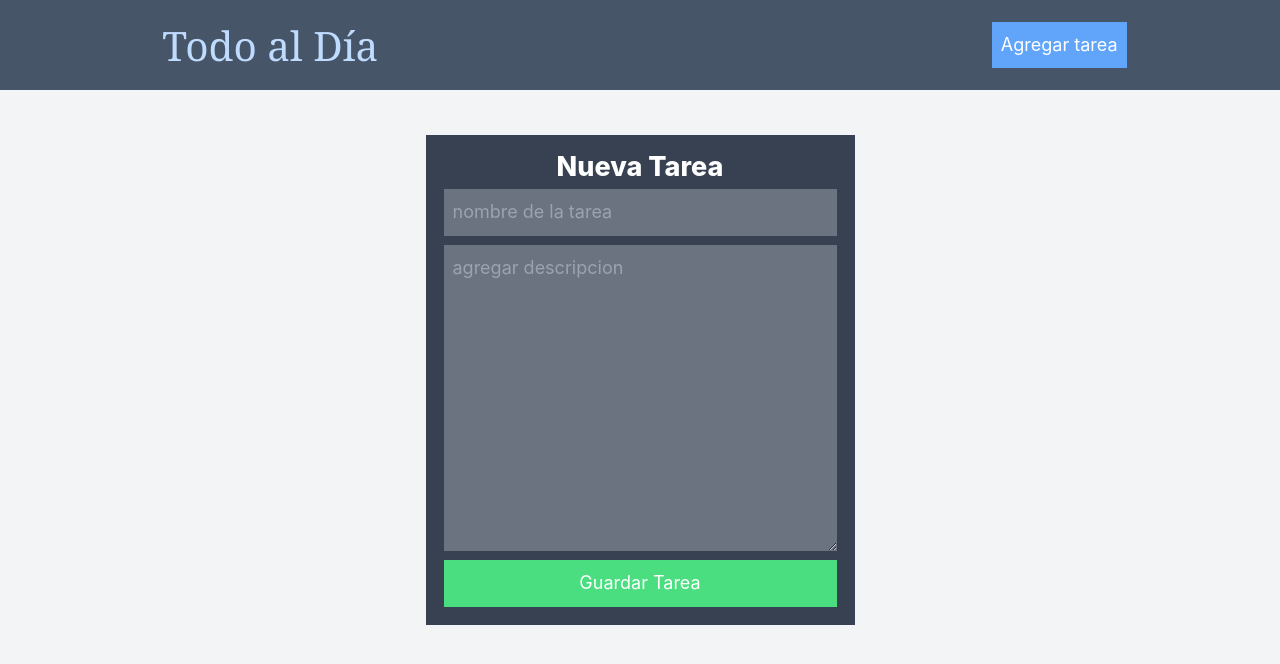
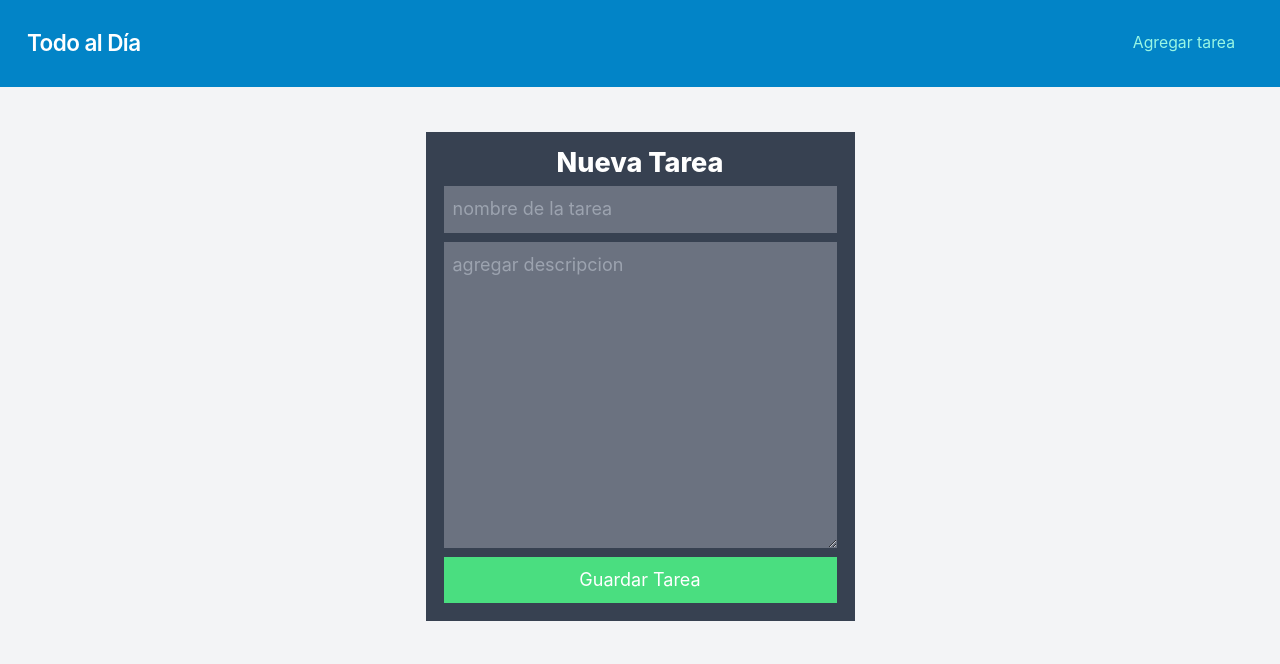
Before and after one commit to MiJaZu/my-next-blog, a Next.js app: page /todo/new in a window 1280 px wide. Shown: the top 664 px of the page. Built offline with nearby package versions, Linux system fonts and the light colour scheme.

Commit message:
improved the design of the todo page

```diff
--- a/components/taskcard.tsx
+++ b/components/taskcard.tsx
@@ -1,4 +1,5 @@
 import { Task } from "@/models/task";
+import { FaTrash, FaEdit } from "react-icons/fa";
 
 type TaskCardProps = {
   task: Task;
@@ -12,25 +13,28 @@ export default function TaskCard({
   deleteTask,
 }: TaskCardProps) {
   return (
-    <div className="flex justify-center text-white bg-slate-400 w-2/4 m-2 p-2 max-md:w-full h-32">
-      <div className="w-3/4">
-        <h2 className="text-center">{task.title}</h2>
-        <p>{task.description}</p>
+    <div className=" w-3/4 mx-auto m-3 bg-white rounded-xl shadow-md overflow-hidden p-4 md:min-w-30">
+      <div className="flex flex-row m-1">
+        <h1 className="block mt-1 text-lg leading-tight font-medium text-black hover:underline w-3/4">
+          {task.title}
+        </h1>
+        <div className="flex justify-around gap-1 text-white w-1/4">
+          <button
+            className="hover:bg-green-400 bg-green-600 p-1 rounded w-6 h-6"
+            onClick={() => editTask(task)}
+          >
+            <FaEdit />
+          </button>
+          <button
+            className="hover:bg-red-400 bg-red-600 p-1 rounded w-6 h-6"
+            onClick={() => deleteTask(task)}
+          >
+            <FaTrash />
+          </button>
+        </div>
       </div>
-      <div className="flex flex-col justify-center items-center w-1/4 max-md:w-3/1">
-        <button
-          className="hover:bg-red-600 bg-red-400 p-1 w-2/3 m-1 max-md:w-full"
-          onClick={() => deleteTask(task)}
-        >
-          Eliminar
-        </button>
-        <button
-          className="hover:bg-green-600 bg-green-400 p-1 w-2/3 m-1 max-md:w-full"
-          onClick={() => editTask(task)}
-        >
-          Editar
-        </button>
-      </div>
+      <hr />
+      <p className="mt-2 text-slate-500">{task.description}</p>
     </div>
   );
 }
--- a/components/todonavbar.tsx
+++ b/components/todonavbar.tsx
@@ -1,28 +1,29 @@
 import Link from "next/link";
-import { useRouter } from "next/navigation";
-
-import styles from "./todonavbar.module.css";
+import React from "react";
 
 export default function TodoNavBar() {
-  const router = useRouter();
-
   return (
-    <nav className="flex justify-around items-center h-20 bg-slate-600 text-white">
-      <h1 className={`font-serif text-4xl p-2 w-30 m-1 hover:animate-bounce`}>
+    <nav className="flex items-center justify-between flex-wrap bg-sky-600 p-6">
+      <div className="flex items-center flex-shrink-0 mr-6">
         <Link
-          className="no-underline hover:no-underline focus:no-underline text-blue-200"
+          className="text-white no-underline focus:no-underline hover:no-underline hover:animate-bounce"
           href={"/todo/home"}
         >
-          Todo al Día
+          <span className="font-semibold text-xl tracking-tight">
+            Todo al Día
+          </span>
         </Link>
-      </h1>
-      <h1></h1>
-      <button
-        className="hover:bg-blue-600 bg-blue-400 p-2 w-30 m-1"
-        onClick={() => router.push("/todo/new")}
-      >
-        Agregar tarea
-      </button>
+      </div>
+      <div className="block">
+        <div className="text-sm lg:flex-grow">
+          <Link
+            href="/todo/new"
+            className="block mt-4 lg:inline-block lg:mt-0 text-teal-200 hover:text-white mr-4"
+          >
+            Agregar tarea
+          </Link>
+        </div>
+      </div>
     </nav>
   );
 }
--- a/context/taskprovider.tsx
+++ b/context/taskprovider.tsx
@@ -54,7 +54,7 @@ export default function TaskProvider({ children }: TaskProviderProps) {
     <TaskContext.Provider value={{ tasks, createTask, editTask, deleteTask }}>
       {children}
       <ToastContainer
-        position="top-right"
+        position="top-left"
         autoClose={5000}
         hideProgressBar={false}
         newestOnTop={false}
--- a/package.json
+++ b/package.json
@@ -14,6 +14,7 @@
     "react": "18.2.0",
     "react-dom": "18.2.0",
     "react-hook-form": "^7.43.9",
+    "react-icons": "^4.8.0",
     "react-toastify": "^9.1.3",
     "remark": "^14.0.2",
     "remark-html": "^15.0.2",
--- a/pages/todo/home.tsx
+++ b/pages/todo/home.tsx
@@ -18,9 +18,9 @@ export default function TodoHome() {
   };
 
   return (
-    <div className="h-screen bg-gray-100">
+    <div className="min-h-screen bg-gray-100">
       <TodoNavBar></TodoNavBar>
-      <div className="flex justify-center">
+      <div className="flex flex-col lg:grid lg:grid-cols-3 lg:grid-flow-row ">
         {tasks.map((task) => (
           <TaskCard
             key={`task-id-${task.id}`}
--- a/pages/todo/new.tsx
+++ b/pages/todo/new.tsx
@@ -37,10 +37,12 @@ export default function NewTask() {
   });
 
   return (
-    <div className="flex flex-col h-screen bg-gray-100">
+    <div className="flex flex-col min-h-screen bg-gray-100">
       <TodoNavBar></TodoNavBar>
       <section className="flex flex-col justify-center items-center text-white bg-gray-700 self-center mt-10 p-3">
-        <h1 className="text-2xl font-extrabold dark:text-white">Nueva Tarea</h1>
+        <h1 className="text-2xl font-extrabold dark:text-white">
+          {query.id ? "Editar Tarea" : "Nueva Tarea"}
+        </h1>
         <form className="flex flex-col" onSubmit={handleSubmit(onSubmit)}>
           <input
             className="m-1 p-2 bg-gray-500"
@@ -48,7 +50,7 @@ export default function NewTask() {
             {...register("title", { required: true })}
           ></input>
           {errors.title && (
-            <span className="text-red-400">el titulo es requerido</span>
+            <span className="text-red-400 p-1">el titulo es requerido</span>
           )}
 
           <textarea
```
Also changed, not shown: 1 other file (tests, documents, lock files or other folders).
